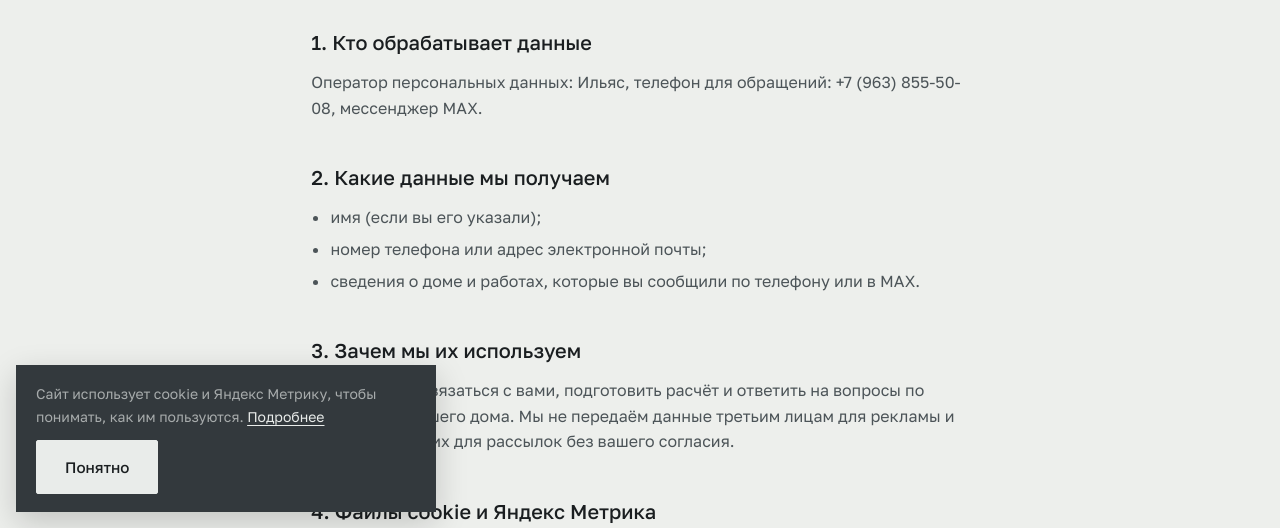
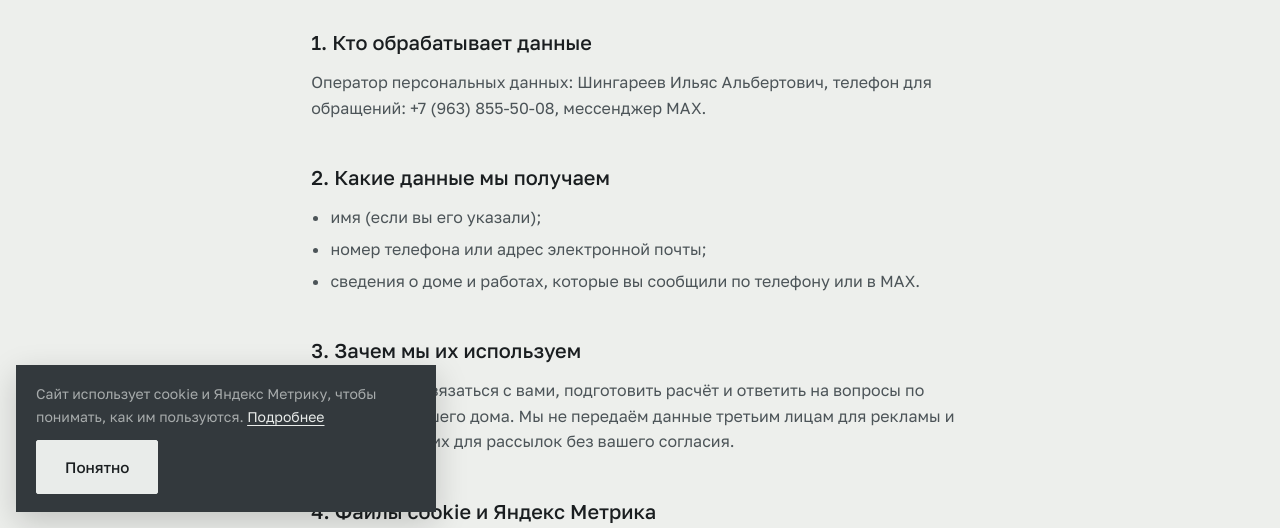
Before and after one commit to xelljournal-wq/Site_house, a plain HTML site: page privacy.html in a window 1280 px wide. Shown: the part 272-800 px from the top of the page. Drawn offline with nearby package versions, Linux system fonts and the light colour scheme.

Commit message:
Политика: оператор — Шингареев Ильяс Альбертович
Co-Authored-By: Claude Opus 5.5 <noreply@anthropic.com>

```diff
--- a/privacy.html
+++ b/privacy.html
@@ -35,7 +35,7 @@
             <h1 class="h2">Политика конфиденциальности</h1>
 
       <h2>1. Кто обрабатывает данные</h2>
-      <p>Оператор персональных данных: Ильяс, телефон для обращений: <a href="tel:+79638555008">+7 (963) 855-50-08</a>, мессенджер <a href="https://max.ru/u/f9LHodD0cOJ-I2c5GvvgMV4BQCZMem87lvZ4GcqRK_pRCQoFt9h_9IcK-Cg" target="_blank" rel="noopener">MAX</a>.</p>
+      <p>Оператор персональных данных: Шингареев Ильяс Альбертович, телефон для обращений: <a href="tel:+79638555008">+7 (963) 855-50-08</a>, мессенджер <a href="https://max.ru/u/f9LHodD0cOJ-I2c5GvvgMV4BQCZMem87lvZ4GcqRK_pRCQoFt9h_9IcK-Cg" target="_blank" rel="noopener">MAX</a>.</p>
 
       <h2>2. Какие данные мы получаем</h2>
       <ul>
```
